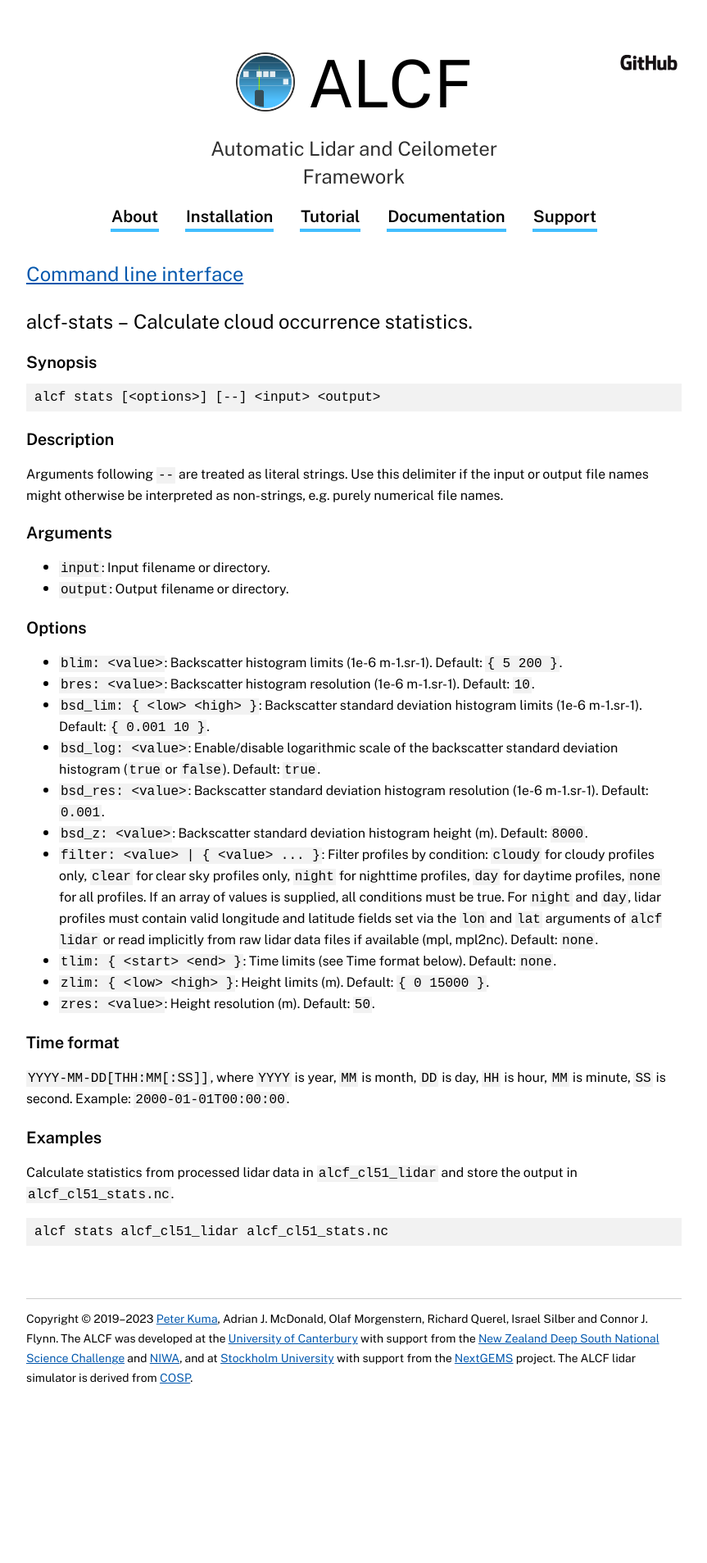
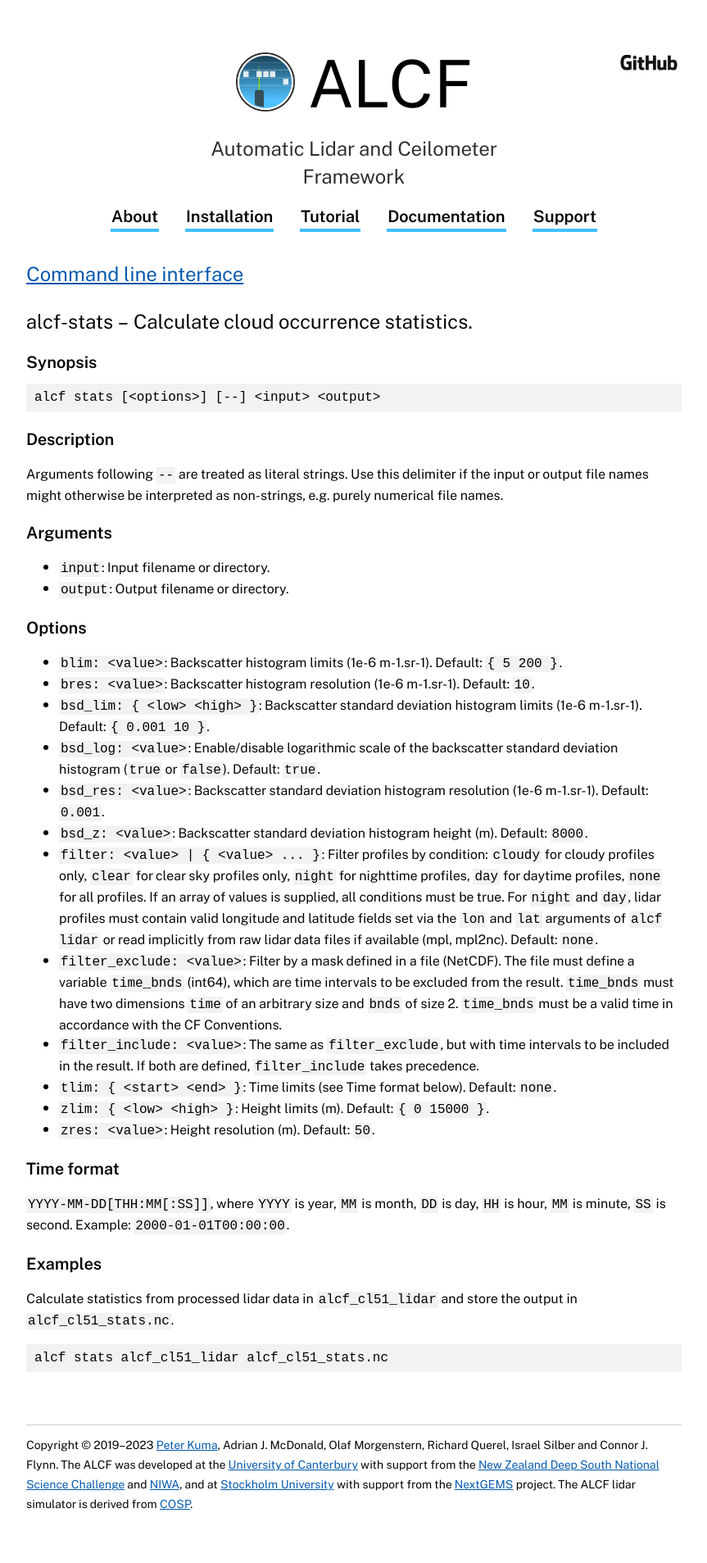
Before and after one commit to alcf-lidar/alcf, a Jekyll site: the page built from docs/documentation/cli/cmd_stats.md, in a window 1280 px wide. Shown: the whole page at 82% size, without its empty margins (208-1071 px from the left). Built offline with Jekyll 4.4.1, drawn with Linux system fonts in a browser that asks for light colours; before the commit the page ends 1753 px from its top, so only the background shows below that.

Commit message:
Update docs

```diff
--- a/docs/_includes/cmd_stats.md
+++ b/docs/_includes/cmd_stats.md
@@ -28,6 +28,8 @@ Options
 - `bsd_res: <value>`: Backscatter standard deviation histogram resolution (1e-6 m-1.sr-1). Default: `0.001`.
 - `bsd_z: <value>`: Backscatter standard deviation histogram height (m). Default: `8000`.
 - `filter: <value> | { <value> ... }`: Filter profiles by condition: `cloudy` for cloudy profiles only, `clear` for clear sky profiles only, `night` for nighttime profiles, `day` for daytime profiles, `none` for all profiles. If an array of values is supplied, all conditions must be true. For `night` and `day`, lidar profiles must contain valid longitude and latitude fields set via the `lon` and `lat` arguments of `alcf lidar` or read implicitly from raw lidar data files if available (mpl, mpl2nc). Default: `none`.
+- `filter_exclude: <value>`: Filter by a mask defined in a file (NetCDF). The file must define a variable `time_bnds` (int64), which are time intervals to be excluded from the result. `time_bnds` must have two dimensions `time` of an arbitrary size and `bnds` of size 2. `time_bnds` must be a valid time in accordance with the CF Conventions.
+- `filter_include: <value>`: The same as `filter_exclude`, but with time intervals to be included in the result. If both are defined, `filter_include` takes precedence.
 - `tlim: { <start> <end> }`: Time limits (see Time format below). Default: `none`.
 - `zlim: { <low> <high> }`: Height limits (m). Default: `{ 0 15000 }`.
 - `zres: <value>`: Height resolution (m). Default: `50`.
```
Also changed, not shown: docs/_includes/cmd_lidar.md (+1 -0 lines), 10 other files.
